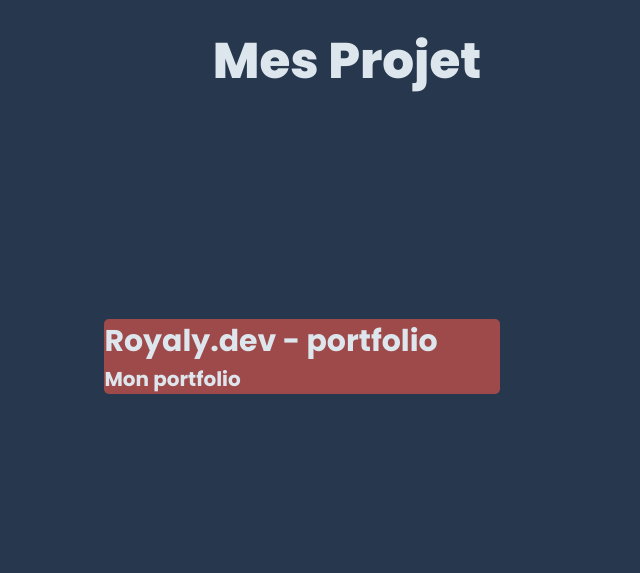
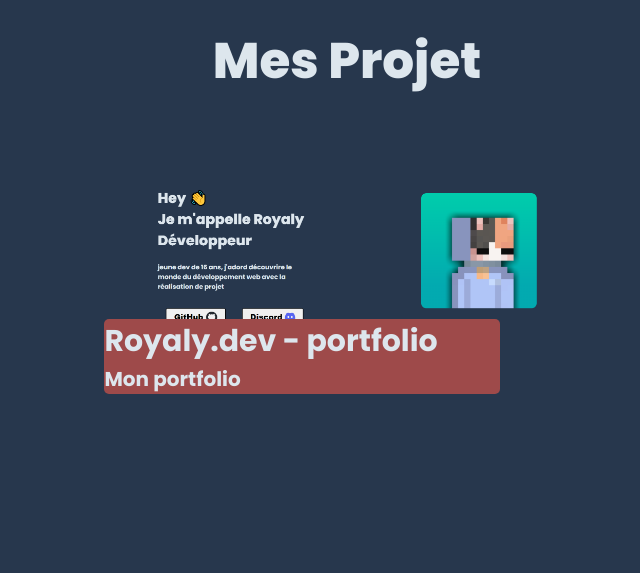
Before and after one commit to royaly-dev/portfolio, a plain HTML site: page index.html in a window 1280 px wide. Shown: the part 1900-2473 px from the top of the page, without its empty margins (293-933 px from the left). Drawn offline with Linux system fonts and the light colour scheme; the site is published under a folder, as on GitHub Pages, so addresses that start at the root find nothing.

Commit message:
Update index.html

```diff
--- a/index.html
+++ b/index.html
@@ -97,7 +97,7 @@
     <section class="project">
         <div class="project-containeur">
             <a href="http://portfolio.royaly.dev" target="_blank">
-                <div style="background-image: url(/asset-portfolio/img/Capture.PNG);" class="project-containeur-body">
+                <div style="background-image: url(./asset-portfolio/img/Capture.PNG);" class="project-containeur-body">
                     <div class="project-containeur-body-font">
                         <h2>Royaly.dev - portfolio</h2>
                         <p>Mon portfolio</p>
```
